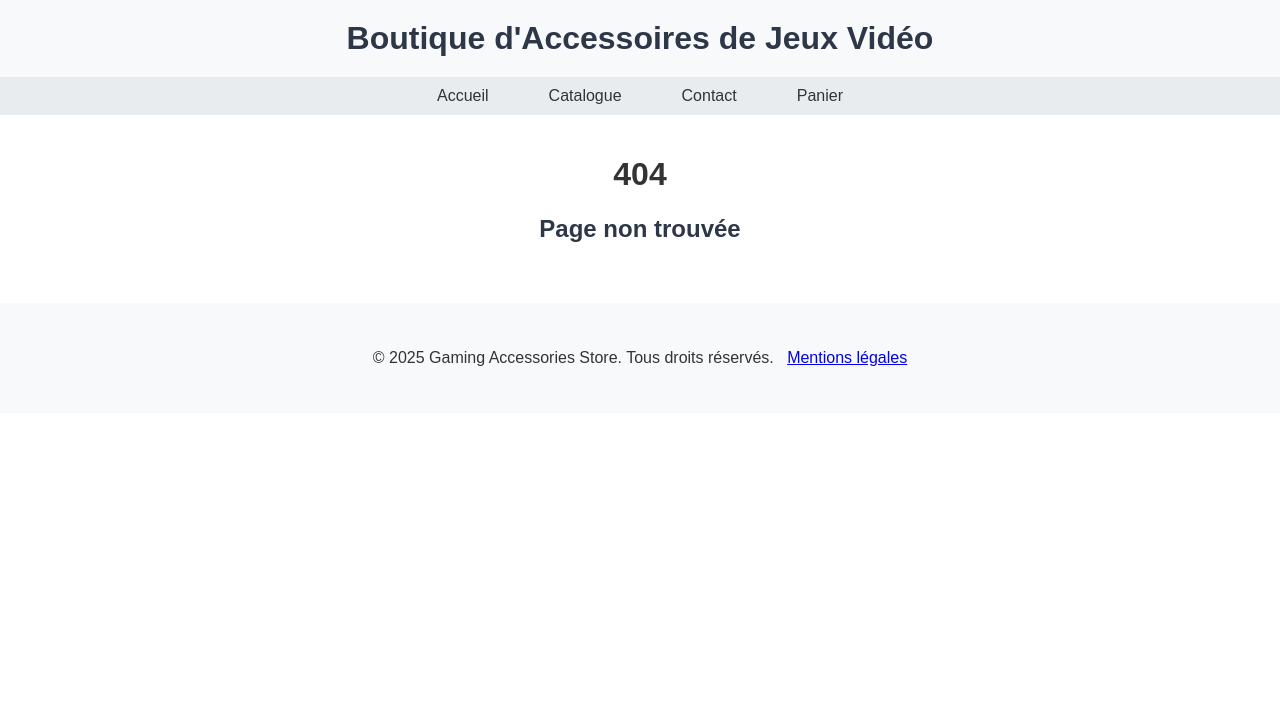
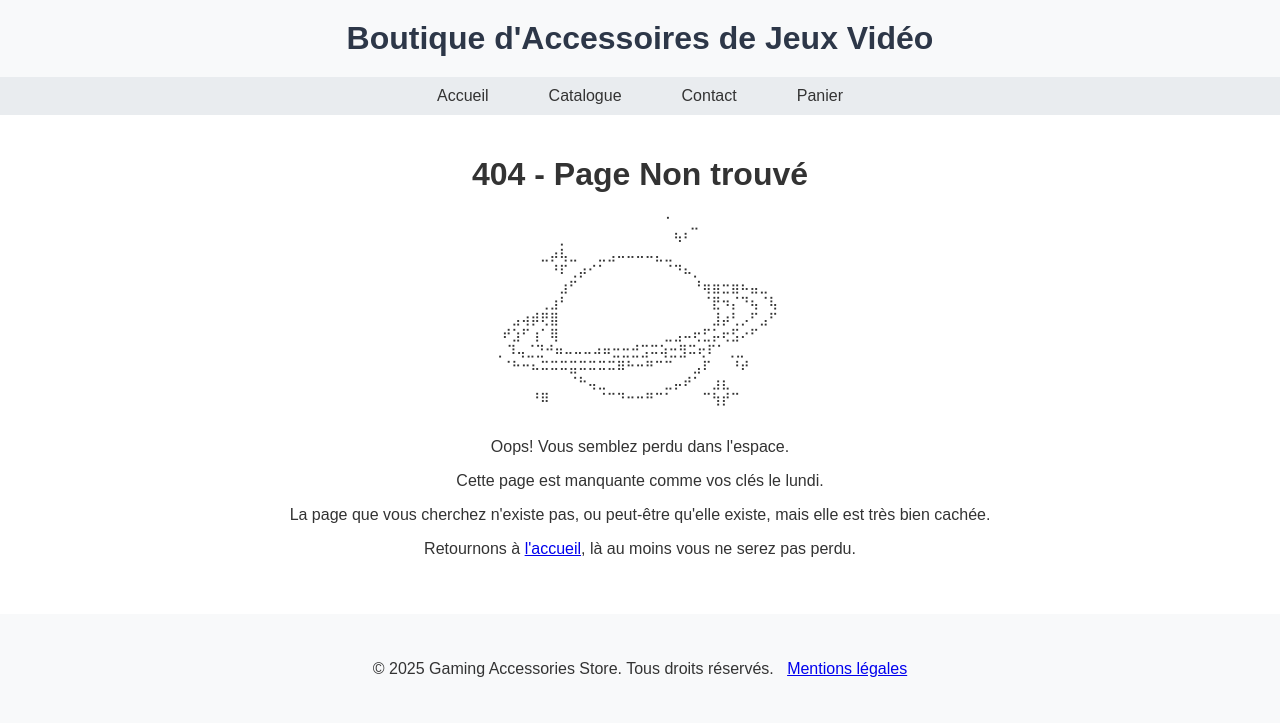
Before and after one commit to kai733/site-commerce, a PHP site: page /404.php in a window 1280 px wide. Shown: the top 723 px of the page. Run offline with PHP 8.4, Linux system fonts and the light colour scheme.

Commit message:
Corrigé un bug concernant la page 404

```diff
--- a/404.php
+++ b/404.php
@@ -9,8 +9,25 @@
 <body>
 <?php include 'include/entete.php'; ?>
 <main>
-    <h1>404</h1>
-    <h2>Page non trouvée</h2>
+<h1>404 - Page Non trouvé</h1>
+    <pre>
+   ⠀⠀⠀⠀⠀⠀⠀⠀⠀⠀⠀⠀⠀⠀⠀⠀⠀⠈⠀⠀⣀⠀⠀⠀⠀⠀⠀⠀⠀⠀⠀⠀
+⠀⠀⠀⠀⠀⠀⠀⡀⠀⠀⠀⠀⠀⠀⠀⠀⠀⠀⠀⠳⠃⠀⠀⠀⠀⠀⠀⠀⠀⠀⠀
+⠀⠀⠀⠀⠀⣀⡴⢧⣀⠀⠀⣀⣠⠤⠤⠤⠤⣄⣀⠀⠀⠀⠀⠀⠀⠀⠀⠀⠀⠀⠀
+⠀⠀⠀⠀⠀⠀⠘⠏⢀⡴⠊⠁⠀⠀⠀⠀⠀⠀⠈⠙⠦⡀⠀⠀⠀⠀⠀⠀⠀⠀⠀
+⠀⠀⠀⠀⠀⠀⠀⣰⠋⠀⠀⠀⠀⠀⠀⠀⠀⠀⠀⠀⠀⠘⢶⣶⣒⣶⠦⣤⣀⠀⠀
+⠀⠀⠀⠀⠀⢀⣰⠃⠀⠀⠀⠀⠀⠀⠀⠀⠀⠀⠀⠀⠀⠀⠈⣟⠲⡌⠙⢦⠈⢧⠀
+⠀⠀⣠⢴⡾⢟⣿⠀⠀⠀⠀⠀⠀⠀⠀⠀⠀⠀⠀⠀⠀⠀⠀⣸⡴⢃⡠⠋⣠⠋⠀
+⠀⠞⣱⠋⢰⠁⢿⠀⠀⠀⠀⠀⠀⠀⠀⠀⠀⠀⣀⣠⠤⢖⣋⡥⢖⣫⠔⠋⠀⠀⠀
+⡀⠹⢤⣈⣙⠚⠶⠤⠤⠤⠴⠶⣒⣒⣚⣩⠭⢵⣒⣻⠭⢖⠏⠁⢀⣀⠀⠀⠀⠀
+⠀⠈⠓⠒⠦⠭⠭⠭⣭⠭⠭⠭⠭⠿⠓⠒⠛⠉⠉⠀⠀⣠⠏⠀⠀⠘⠞⠀⠀⠀⠀
+⠀⠀⠀⠀⠀⠀⠀⠀⠈⠓⢤⣀⠀⠀⠀⠀⠀⠀⣀⡤⠞⠁⠀⣰⣆⠀⠀⠀⠀⠀⠀
+⠀⠀⠀⠀⠘⠿⠀⠀⠀⠀⠀⠈⠉⠙⠒⠒⠛⠉⠁⠀⠀⠀⠉⢳⡞⠉⠀⠀⠀⠀⠀
+    </pre>
+    <p>Oops! Vous semblez perdu dans l'espace.</p>
+    <p>Cette page est manquante comme vos clés le lundi.</p>
+    <p>La page que vous cherchez n'existe pas, ou peut-être qu'elle existe, mais elle est très bien cachée.</p>
+    <p>Retournons à <a href="index.php">l'accueil</a>, là au moins vous ne serez pas perdu.</p>
 </main>
 
 <?php include 'include/pied-de-page.php'; ?>
--- a/panier.php
+++ b/panier.php
@@ -57,7 +57,7 @@ $cart = isset($_COOKIE['cart']) ? json_decode($_COOKIE['cart'], true) : [];
         <h2>Votre Panier</h2>
         <?php
         if (empty($cart)) {
-            echo "<p class='empty-cart'>Votre panier est vide.</p>";
+            echo "<p class='empty-cart'>est vide...</p>";
         } else {
             $total = 0;
             ?>
```
Also changed, not shown: .htaccess.
